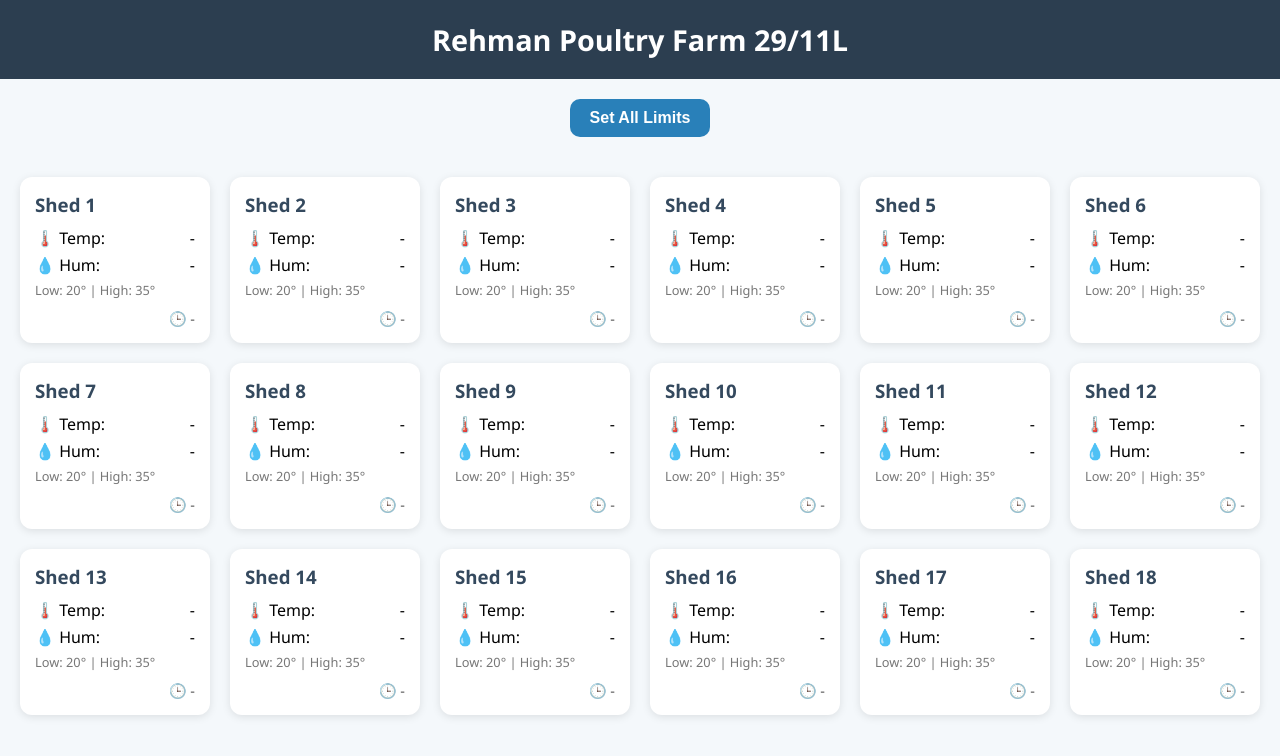
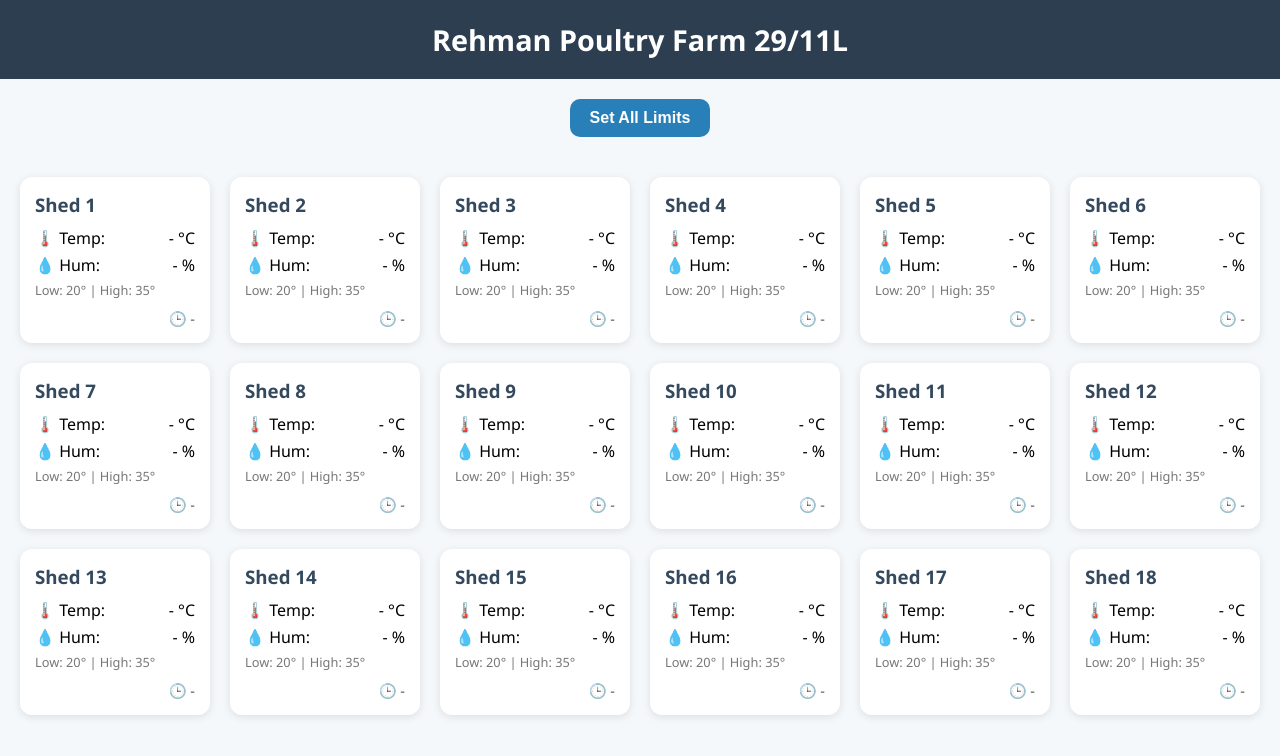
Before and after one commit to ranaammar086/rehmanpoultryfarm29, a plain HTML site: page index.html in a window 1280 px wide. Drawn offline with Linux system fonts and the light colour scheme; no server answers.

Commit message:
Update index.html

```diff
--- a/index.html
+++ b/index.html
@@ -64,11 +64,13 @@
       color: #34495e;
     }
     .value-row {
-      display: flex;
-      justify-content: space-between;
-      margin-bottom: 5px;
-      font-size: 1rem;
-    }
+  display: flex;
+  justify-content: space-between;
+  align-items: center;
+  margin-bottom: 5px;
+  font-size: 1rem;
+  text-align: center;
+}
     .footer {
       display: flex;
       justify-content: space-between;
@@ -181,8 +183,8 @@
 
         card.innerHTML = `
           <h3>${shed}</h3>
-          <div class="value-row"><span>🌡️ Temp:</span> <span id="temp-${channelId}" class="value">-</span></div>
-          <div class="value-row"><span>💧 Hum:</span> <span id="hum-${channelId}" class="value">-</span></div>
+          <div class="value-row"><span>🌡️ Temp:</span> <span id="temp-$1" class="value">- °C</span></div>
+          <div class="value-row"><span>💧 Hum:</span> <span id="hum-$1" class="value">- %</span></div>
           <div class="limits">Low: <span id="low-limit-${channelId}">${limits.low}</span>° | High: <span id="high-limit-${channelId}">${limits.high}</span>°</div>
           <div class="footer"><span></span><span id="last-updated-${channelId}">🕒 -</span></div>
         `;
@@ -197,8 +199,8 @@ let humValue = feed?.field2;
 
 tempValue = (tempValue && !isNaN(tempValue)) ? parseFloat(tempValue).toFixed(1) : "-";
 humValue = (humValue && !isNaN(humValue)) ? parseFloat(humValue).toFixed(1) : "-";
-            document.getElementById(`temp-${channelId}`).textContent = tempValue;
-            document.getElementById(`hum-${channelId}`).textContent = humValue;
+            document.getElementById(`temp-${channelId}`).textContent = tempValue + ' °C';
+            document.getElementById(`hum-${channelId}`).textContent = humValue + ' %';
 
             const updatedTime = feed?.created_at ? new Date(feed.created_at).toLocaleTimeString([], { hour: '2-digit', minute: '2-digit' }) : "-";
             document.getElementById(`last-updated-${channelId}`).textContent = `🕒 ${updatedTime}`;
```
